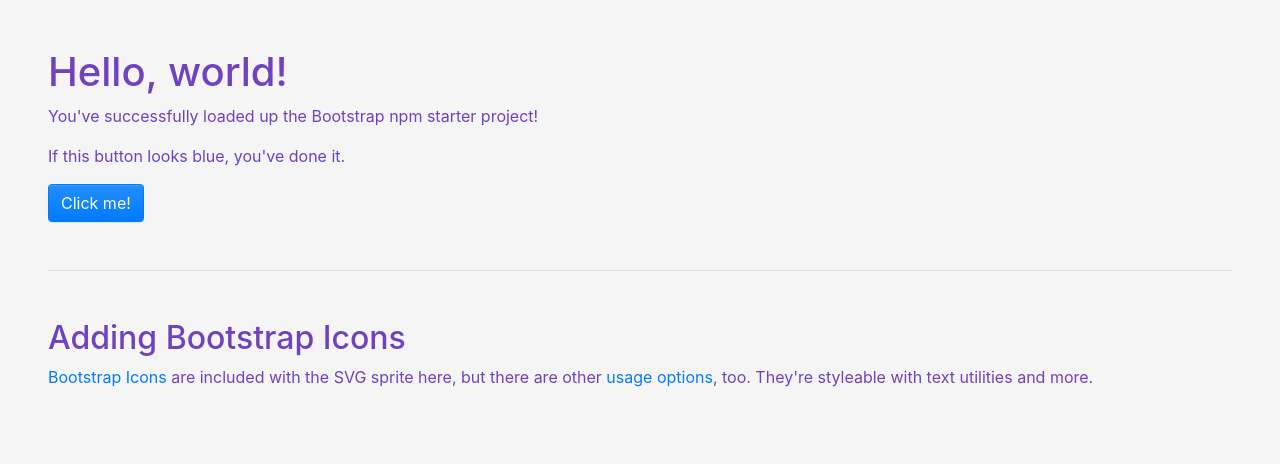
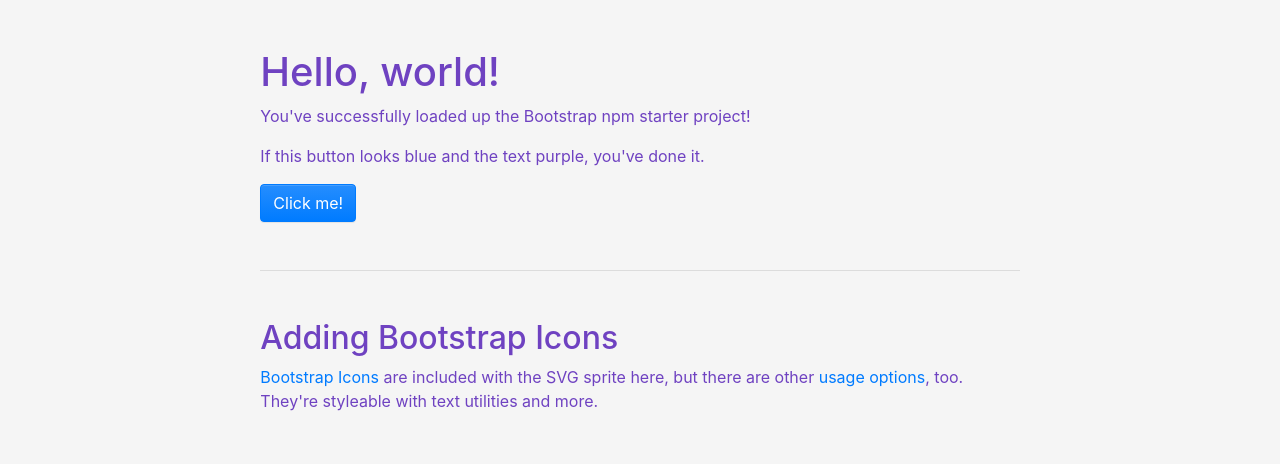
Before and after one commit to twbs/bootstrap-npm-starter, a website with bundled scripts: page index.html in a window 1280 px wide. Built offline with nearby package versions, Linux system fonts and the light colour scheme; files whose address does not match are found by name.

Commit message:
Tweak homepage appearance slightly

```diff
--- a/index.html
+++ b/index.html
@@ -7,9 +7,10 @@
     <title>Bootstrap npm starter</title>
   </head>
   <body>
+    <div class="col-md-8 mx-auto">
       <h1>Hello, world!</h1>
       <p>You've successfully loaded up the Bootstrap npm starter project!</p>
-    <p>If this button looks blue, you've done it.</p>
+      <p>If this button looks blue and the text purple, you've done it.</p>
       <button type="button" class="btn btn-primary" data-toggle="modal" data-target="#exampleModal">Click me!</button>
 
       <div class="modal fade" id="exampleModal" tabindex="-1" role="dialog" aria-labelledby="exampleModalLabel" aria-hidden="true">
@@ -46,6 +47,7 @@
       <svg class="bi text-primary" width="32" height="32">
         <use xlink:href="node_modules/bootstrap-icons/bootstrap-icons.svg#shop"/>
       </svg>
+    </div>
 
     <script src="node_modules/jquery/dist/jquery.slim.min.js"></script>
     <script type="module" src="assets/js/starter.js"></script>
--- a/scss/starter.scss
+++ b/scss/starter.scss
@@ -82,7 +82,7 @@
 //
 
 body {
-  padding: 3rem;
+  padding: 3rem 1.5rem;
 }
 
 // Style Bootstrap icons
```
Lines whose indentation alone changed are shown as unchanged.
